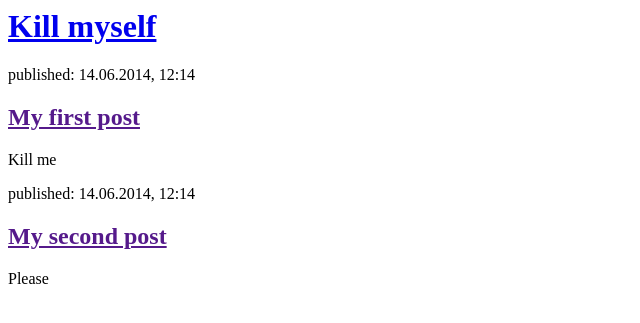
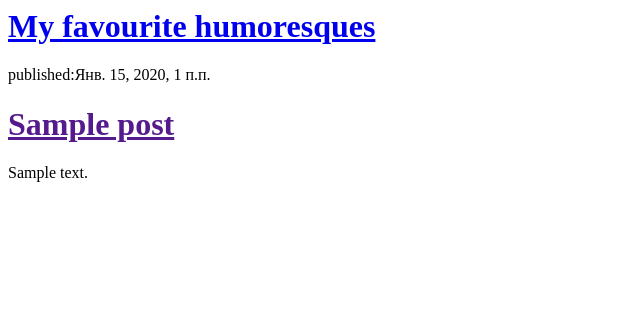
Before and after one commit to vialshin/fxckblog, a Django app: page / in a window 1280 px wide. Shown: the top 323 px of the page, without its empty margins (0-640 px from the left). Run offline with Django 3.2, Linux system fonts and the light colour scheme; tables that the repository leaves empty hold one stand-in row (values such as "Sample post").

Commit message:
post_list, view

```diff
--- a/blog/templates/blog/post_list.html
+++ b/blog/templates/blog/post_list.html
@@ -5,19 +5,15 @@
     </head>
     <body>
         <div>
-            <h1><a href="/">Kill myself</a></h1>
+            <h1><a href="/">My favourite humoresques</a></h1>
         </div>
 
-        <div>
-            <p>published: 14.06.2014, 12:14</p>
-            <h2><a href="">My first post</a></h2>
-            <p>Kill me</p>
-        </div>
-
-        <div>
-            <p>published: 14.06.2014, 12:14</p>
-            <h2><a href="">My second post</a></h2>
-            <p>Please</p>
-        </div>
+        {% for post in posts %}
+            <div>
+                <p>published:{{post.published_date}}</p>
+                <h1><a href=''>{{ post.title }}</a></h1>
+                <p>{{ post.text|linebreaksbr }}</p>
+            </div>
+        {% endfor %}
     </body>
 </html>
--- a/blog/views.py
+++ b/blog/views.py
@@ -1,5 +1,7 @@
 from django.shortcuts import render
+from django.utils import timezone
+from .models import Post
 
-# Create your views here.
 def post_list(request):
-    return render(request, 'blog/post_list.html', {})
+    posts = Post.objects.filter(published_date__lte=timezone.now()).order_by('published_date')
+    return render(request, 'blog/post_list.html', {'posts': posts})
```
